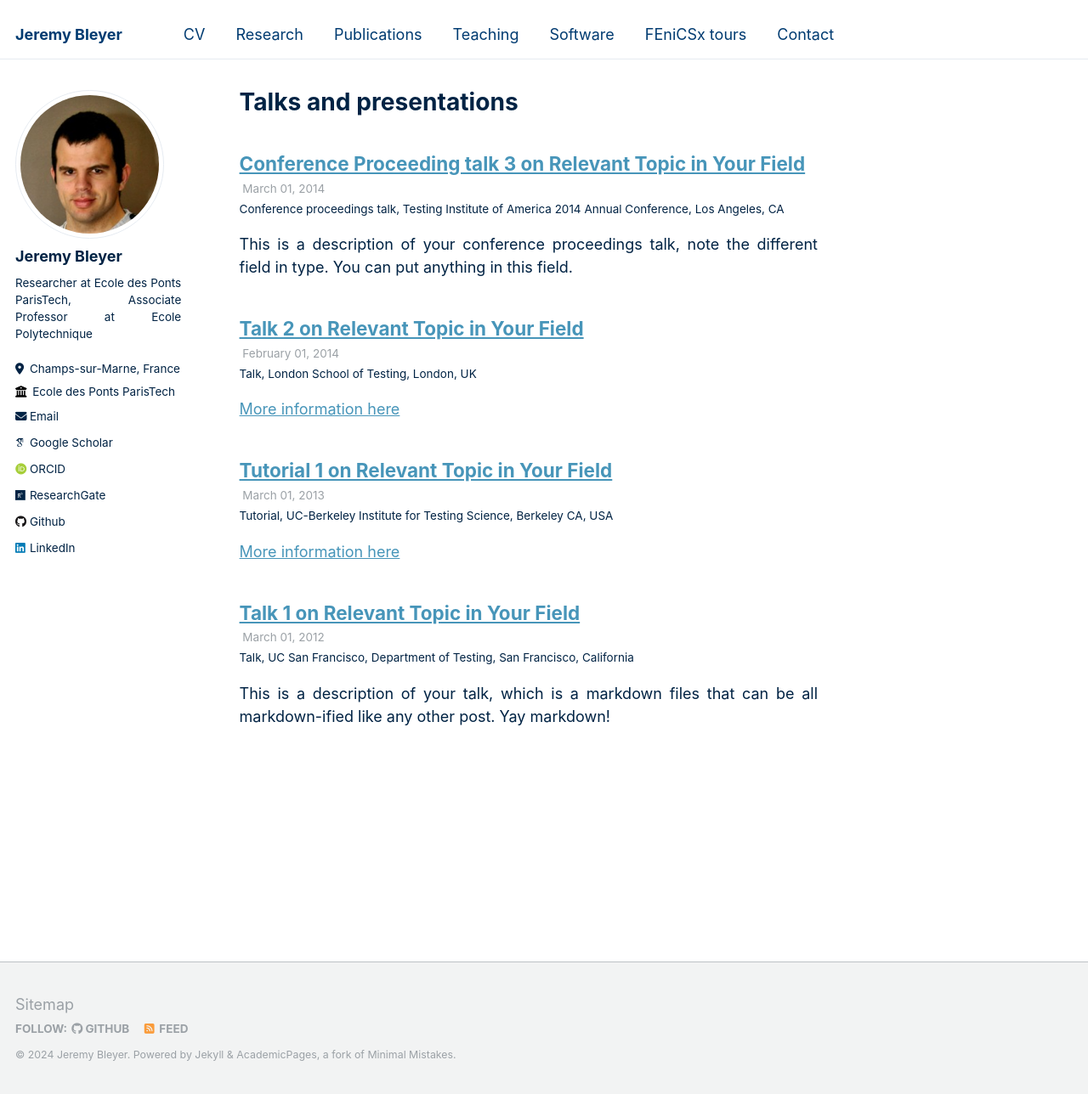
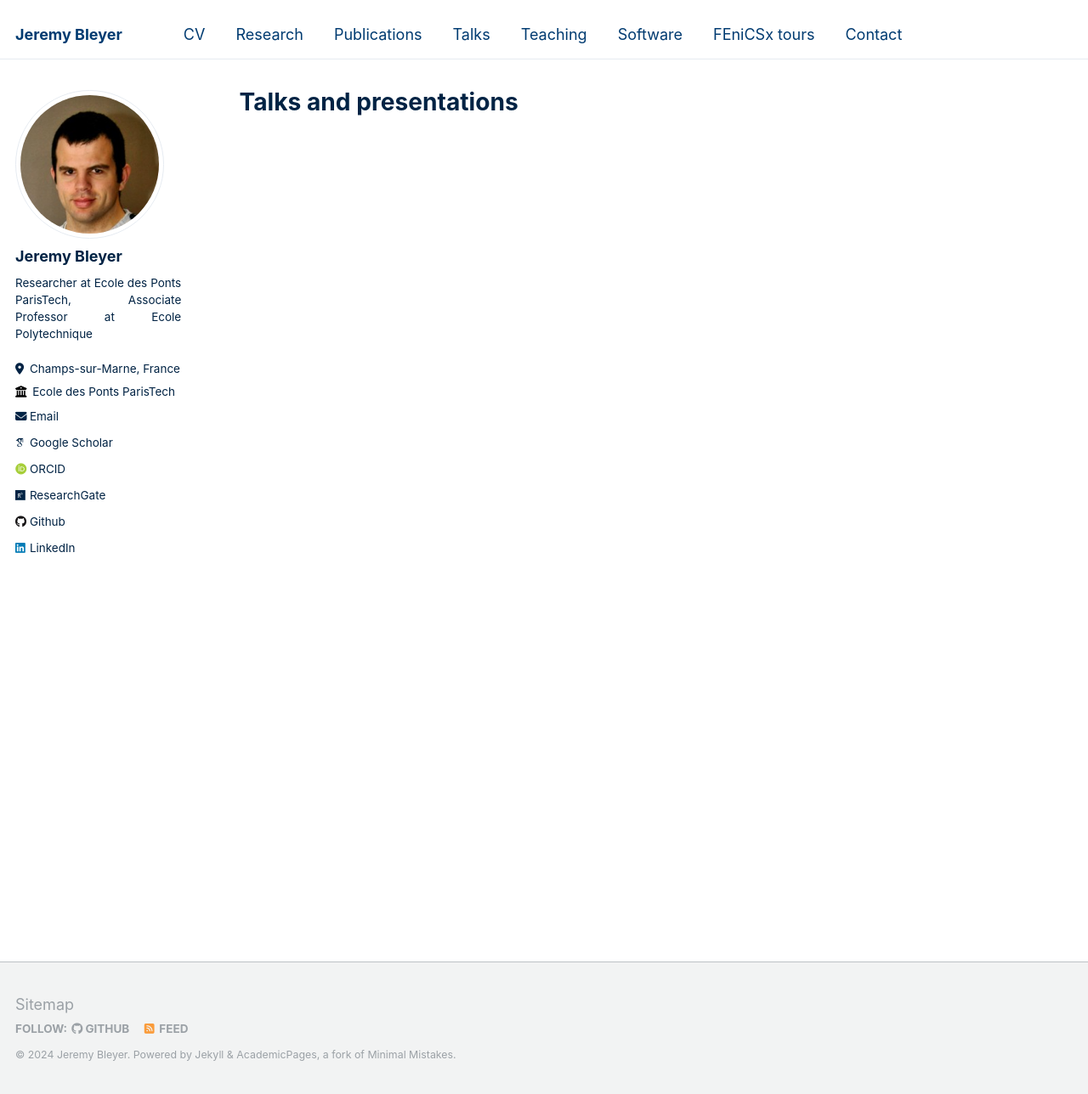
Before and after one commit to bleyerj/bleyerj.github.io, a Jekyll site: the page built from _pages/talks.html, in a window 1280 px wide and 1288 px high. Shown: the whole window at 85% size. Built offline with Jekyll 4.4.1, drawn with Linux system fonts in a browser that asks for light colours; some web fonts are replaced.

Commit message:
Update talks

```diff
--- a/_data/navigation.yml
+++ b/_data/navigation.yml
@@ -9,8 +9,8 @@ main:
   - title: "Publications"
     url: /publications/
 
-  # - title: "Talks"
-  #   url: /talks/
+  - title: "Talks"
+    url: /talks/
 
   - title: "Teaching"
     url: /teaching/
--- a/_includes/archive-single-talk.html
+++ b/_includes/archive-single-talk.html
@@ -36,7 +36,7 @@
       <p class="page__meta"><i class="fa fa-clock-o" aria-hidden="true"></i> {% include read-time.html %}</p>
     {% endif %}
     {% if post.date %}<p class="page__meta"><i class="fa fa-clock-o" aria-hidden="true"></i> {{ post.date | date: '%B %d, %Y' }}</p>{% endif %}
-    {% if post.venue %}<p class="archive__item-excerpt" itemprop="description">{{post.type}}, {{ post.venue }},  {{post.location}} {% endif %}
-    {% if post.excerpt %}<p class="archive__item-excerpt" itemprop="description">{{ post.excerpt | markdownify }}</p>{% endif %}
+    {% if post.venue %}<p class="archive__item-excerpt" itemprop="description">{{post.type}}, {{ post.venue | markdownify  | remove: "<p>" | remove: "</p>"}},  {{post.location| markdownify  | remove: "<p>" | remove: "</p>"}} {% endif %}
+    {% if post.excerpt %}<p class="archive__item-excerpt" itemprop="description">{{ post.excerpt | markdownify  | remove: "<p>" | remove: "</p>"}}</p>{% endif %}
   </article>
 </div>
--- a/_layouts/talk.html
+++ b/_layouts/talk.html
@@ -35,7 +35,9 @@ layout: default
         {% elsif page.date %}
           <p class="page__date"><strong><i class="fa fa-fw fa-calendar" aria-hidden="true"></i>Date:</strong> <time datetime="{{ page.date | date_to_xmlschema }}">{{ page.date | date: "%B %d, %Y" }}</time></p>
         {% endif %}
-        {% if page.talk_type %}<p>{{page.talk_type}} at {{ page.venue }},  {{page.location}} {% endif %}
+        {% if page.venue %}<p>{{ page.venue  | markdownify  | remove: "<p>" | remove: "</p>"}},  {{page.location}} {% endif %}
+        {% if page.paper %}<p><i class="fa-solid fa-book"></i><a href="{{ page.paper }}"><b> Short paper</b></a></p> {% endif %}
+        {% if page.slides %}<p><i class="fa fa-person-chalkboard"></i><a href="{{ page.slides }}"><b> Slides</b></a></p> {% endif %}
 
         </header>
       {% endunless %}
--- a/_talks/2012-03-01-talk-1.md
+++ /dev/null
@@ -1,11 +0,0 @@
----
-title: "Talk 1 on Relevant Topic in Your Field"
-collection: talks
-type: "Talk"
-permalink: /talks/2012-03-01-talk-1
-venue: "UC San Francisco, Department of Testing"
-date: 2012-03-01
-location: "San Francisco, California"
----
-
-This is a description of your talk, which is a markdown files that can be all markdown-ified like any other post. Yay markdown!
--- a/_talks/2013-03-01-tutorial-1.md
+++ /dev/null
@@ -1,13 +0,0 @@
----
-title: "Tutorial 1 on Relevant Topic in Your Field"
-collection: talks
-type: "Tutorial"
-permalink: /talks/2013-03-01-tutorial-1
-venue: "UC-Berkeley Institute for Testing Science"
-date: 2013-03-01
-location: "Berkeley CA, USA"
----
-
-[More information here](http://exampleurl.com)
-
-This is a description of your tutorial, note the different field in type. This is a markdown files that can be all markdown-ified like any other post. Yay markdown!
--- a/_talks/2014-02-01-talk-2.md
+++ /dev/null
@@ -1,13 +0,0 @@
----
-title: "Talk 2 on Relevant Topic in Your Field"
-collection: talks
-type: "Talk"
-permalink: /talks/2014-02-01-talk-2
-venue: "London School of Testing"
-date: 2014-02-01
-location: "London, UK"
----
-
-[More information here](http://example2.com)
-
-This is a description of your talk, which is a markdown files that can be all markdown-ified like any other post. Yay markdown!
--- a/_talks/2014-03-01-talk-3.md
+++ /dev/null
@@ -1,11 +0,0 @@
----
-title: "Conference Proceeding talk 3 on Relevant Topic in Your Field"
-collection: talks
-type: "Conference proceedings talk"
-permalink: /talks/2014-03-01-talk-3
-venue: "Testing Institute of America 2014 Annual Conference"
-date: 2014-03-01
-location: "Los Angeles, CA"
----
-
-This is a description of your conference proceedings talk, note the different field in type. You can put anything in this field.
```
